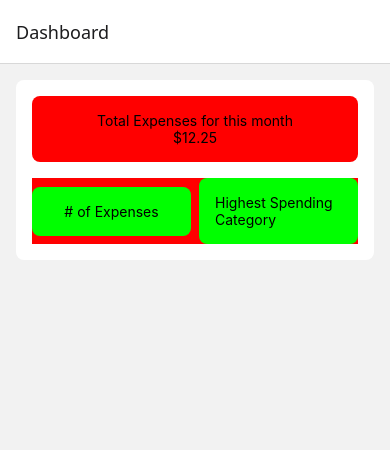
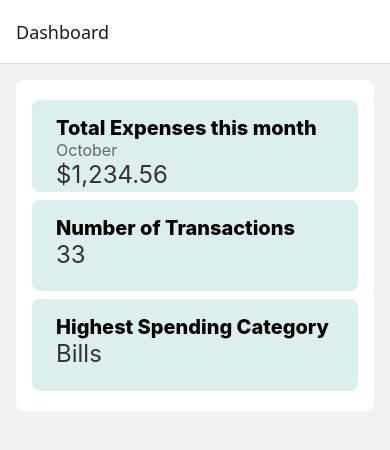
Before and after one commit to Wajid-DebugTech/Personal-Expense-Tracker-App, a React Native app in the folder ExpenseTrack/: screen /Dashboard in a window 390 px wide. Shown: the top 450 px of the page. Built offline with nearby package versions, Linux system fonts and the light colour scheme.

Commit message:
reworked dashboardcard and implemented to dashboard (dashboard is still incomplete)

```diff
--- a/ExpenseTrack/src/components/DashboardCard.tsx
+++ b/ExpenseTrack/src/components/DashboardCard.tsx
@@ -1,54 +1,44 @@
 import { View, Text, StyleSheet } from "react-native";
 
-export default function DashboardCard() {
+interface DashboardCardProps {
+  cardTitle: string;
+  cardInfo: string;
+  cardSubtitle?: string;
+}
+
+export default function DashboardCard({ cardTitle, cardInfo, cardSubtitle }: DashboardCardProps  ) {
   return (
-    <View style={styles.container}>
-      <View style={styles.totalCard}>
-        <Text>Total Expenses for this month</Text>
-        <Text>$12.25</Text>
-      </View>
-      <View style={styles.secondaryInfoContainer}>
-        <View style={styles.secondaryInfoCard}>
-          <Text># of Expenses</Text>
-        </View>
-        <View style={styles.secondaryInfoCard}>
-          <Text>Highest Spending Category</Text>
-        </View>
-      </View>
+    <View style={styles.card}>
+      <Text style={styles.cardTitle}>{cardTitle}</Text>
+      {cardSubtitle && <Text style={styles.cardSubtitle}>{cardSubtitle}</Text>}
+      <Text style={styles.cardInfo}>{cardInfo}</Text>
     </View>
   );
 }
 
 const styles = StyleSheet.create({
-  container: {
+  card: {
     flex: 1,
-    backgroundColor: "#fff",
+    backgroundColor: "#dee",
     borderRadius: 8,
-    alignItems: "center",
-    padding: 16,
-    margin: 16,
+    paddingVertical: 16,
+    paddingHorizontal: 24,
+    marginVertical: 4,
+    marginHorizontal: 16,
   },
-  totalCard: {
-    width: "100%",
-    backgroundColor: "#f00",
-    borderRadius: 8,
-    alignItems: "center",
-    padding: 16,
-    marginBottom: 16,
+  cardTitle: {
+    fontSize: 20,
+    color: "#000",
+    fontWeight: "800",
   },
-  secondaryInfoContainer: {
-    flex: 2,
-    flexDirection: "row",
-    width: "100%",
-    alignItems: "center",
-    backgroundColor: "#f00",
-    gap: 8,
+  cardInfo: {
+    fontSize: 24,
+    color: "#333",
+    fontWeight: "400",
   },
-  secondaryInfoCard: {
-    flex: 1,
-    alignItems: "center",
-    padding: 16,
-    borderRadius: 8,
-    backgroundColor: "#0f0",
+  cardSubtitle: {
+    fontSize: 16,
+    color: "#666",
+    fontWeight: "400",
   },
 });
--- a/ExpenseTrack/src/screens/Dashboard.tsx
+++ b/ExpenseTrack/src/screens/Dashboard.tsx
@@ -1,13 +1,32 @@
-import { View, Text, ScrollView } from "react-native";
+import { View, Text, ScrollView, StyleSheet } from "react-native";
 import DashboardCard from "../components/DashboardCard";
-
 
 export default function Dashboard() {
   return (
     <View style={{ flex: 1 }}>
       <ScrollView>
-        <DashboardCard />
+        <View style={styles.container}>
+          <DashboardCard
+            cardTitle="Total Expenses this month"
+            cardInfo="$1,234.56"
+            cardSubtitle="October"
+          />
+          <DashboardCard cardTitle="Number of Transactions" cardInfo="33" />
+          <DashboardCard
+            cardTitle="Highest Spending Category"
+            cardInfo="Bills"
+          />
+        </View>
       </ScrollView>
     </View>
   );
 }
+
+const styles = StyleSheet.create({
+  container: {
+    backgroundColor: "#fff",
+    borderRadius: 8,
+    paddingVertical: 16,
+    margin: 16,
+  },
+});
```
